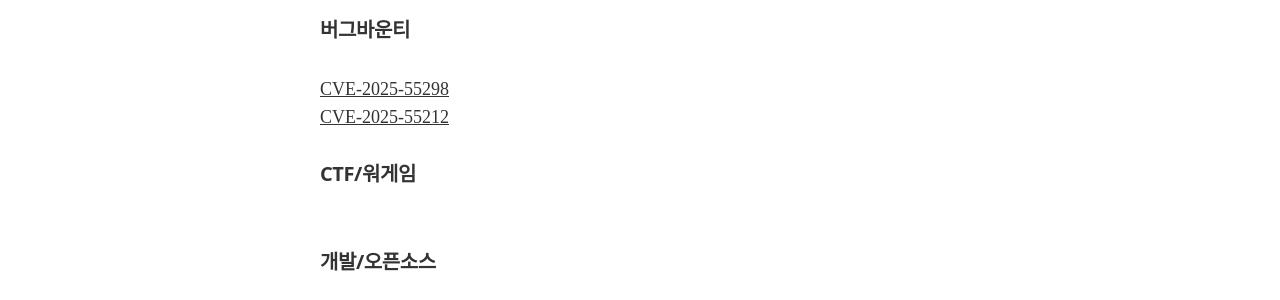
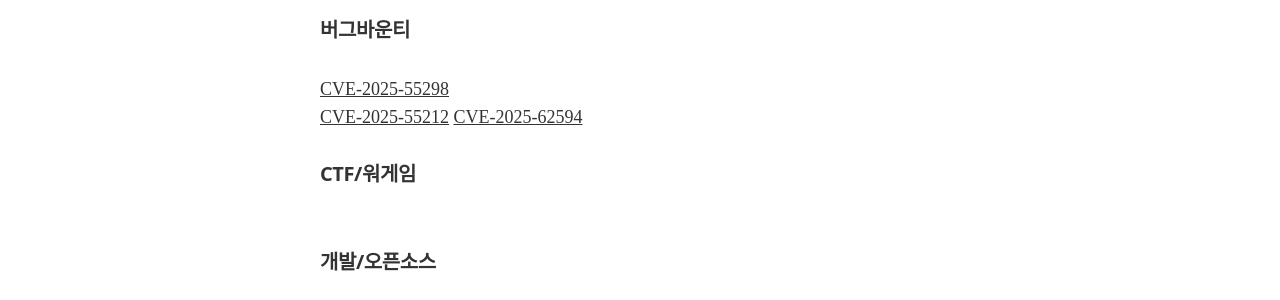
Before and after one commit to amethyst0225/amethyst0225.github.io, a Jekyll site: the page built from _posts/2025-10-15-first-post.markdown, in a window 1280 px wide. Shown: the part 1078-1378 px from the top of the page. Built offline with Jekyll 4.4.1, drawn with Linux system fonts in a browser that asks for light colours; nearby versions of some CDN libraries; some web fonts are replaced.

Commit message:
change first post

```diff
--- a/_posts/2025-10-15-first-post.markdown
+++ b/_posts/2025-10-15-first-post.markdown
@@ -13,6 +13,7 @@ image: /assets/article_images/2025-10-15-first-post/pink.png
 <br>
 [CVE-2025-55298](https://nvd.nist.gov/vuln/detail/CVE-2025-55298)
 [CVE-2025-55212](https://nvd.nist.gov/vuln/detail/CVE-2025-55212)
+[CVE-2025-62594](https://nvd.nist.gov/vuln/detail/CVE-2025-62594)
 <br>
 ##### CTF/워게임
 <br>
```
